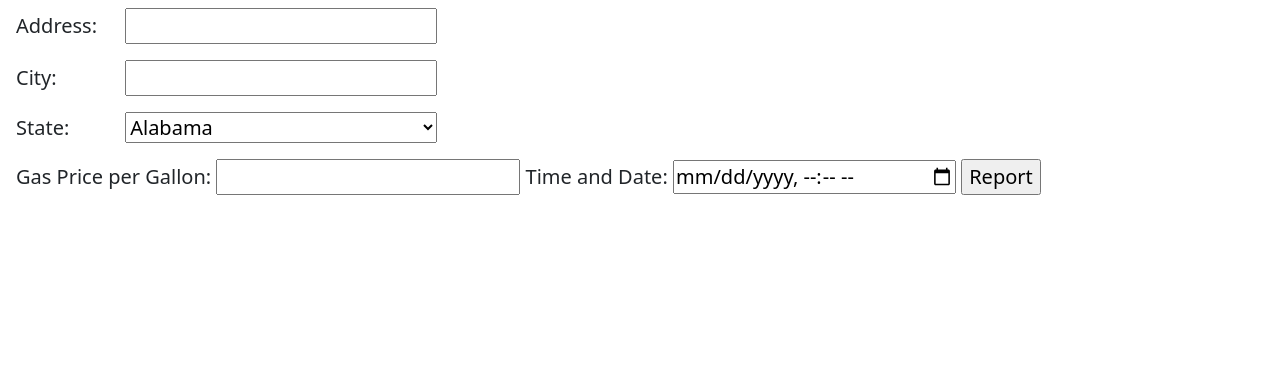
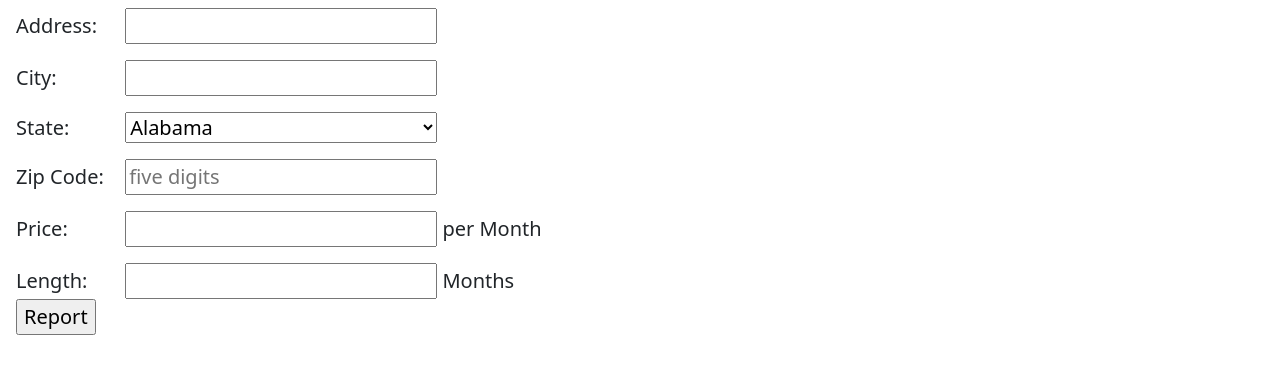
Before and after one commit to Ethanhe213/Property-Rental, a Python web app: template flask_app/templates/PR_form.html in a window 1280 px wide. Shown: the part 56-430 px from the top of the page. Run offline with Jinja, Linux system fonts and the light colour scheme; the template is opened without the code that fills it, so the values that code supplies are empty.

Commit message:
first commit

```diff
--- a/flask_app/templates/PR_form.html
+++ b/flask_app/templates/PR_form.html
@@ -107,16 +107,22 @@
             <option value="WY">Wyoming</option>
         </select>
     </div>
-        <label for="Gas Price">Gas Price per Gallon:</label>
-        <input type="number" name="gasprice" step="0.01" min="0">
-        <label for="datetime">Time and Date:</label>
-        <input type="datetime-local" name="datetime_seen">
+     <div class="mb-3">
+        <label class='col-1' for="zip_code" >Zip Code:</label>
+        <input class='col-3' type="text" minlength="5" maxlength="5" name="zip_code" placeholder="five digits">
+    </div>
+    <div class="mb-3">
+        <label class='col-1'  for="Price">Price:</label>
+        <input class='col-3'  type="number" name="price" min="0"> per Month
+    </div>
+        <label for="rent_period" class='col-1'>Length:</label>
+        <input type="number" name="rent_period" maxlength="1" class='col-3'> Months
         <input type="hidden" name="user_id" value="{{session['user_id']}}">
-        <input type="submit" value="Report">
+
     </div>
     <div class="right_form">
 
-
+        <input type="submit" value="Report">
     </div>
     </form>
 
```
